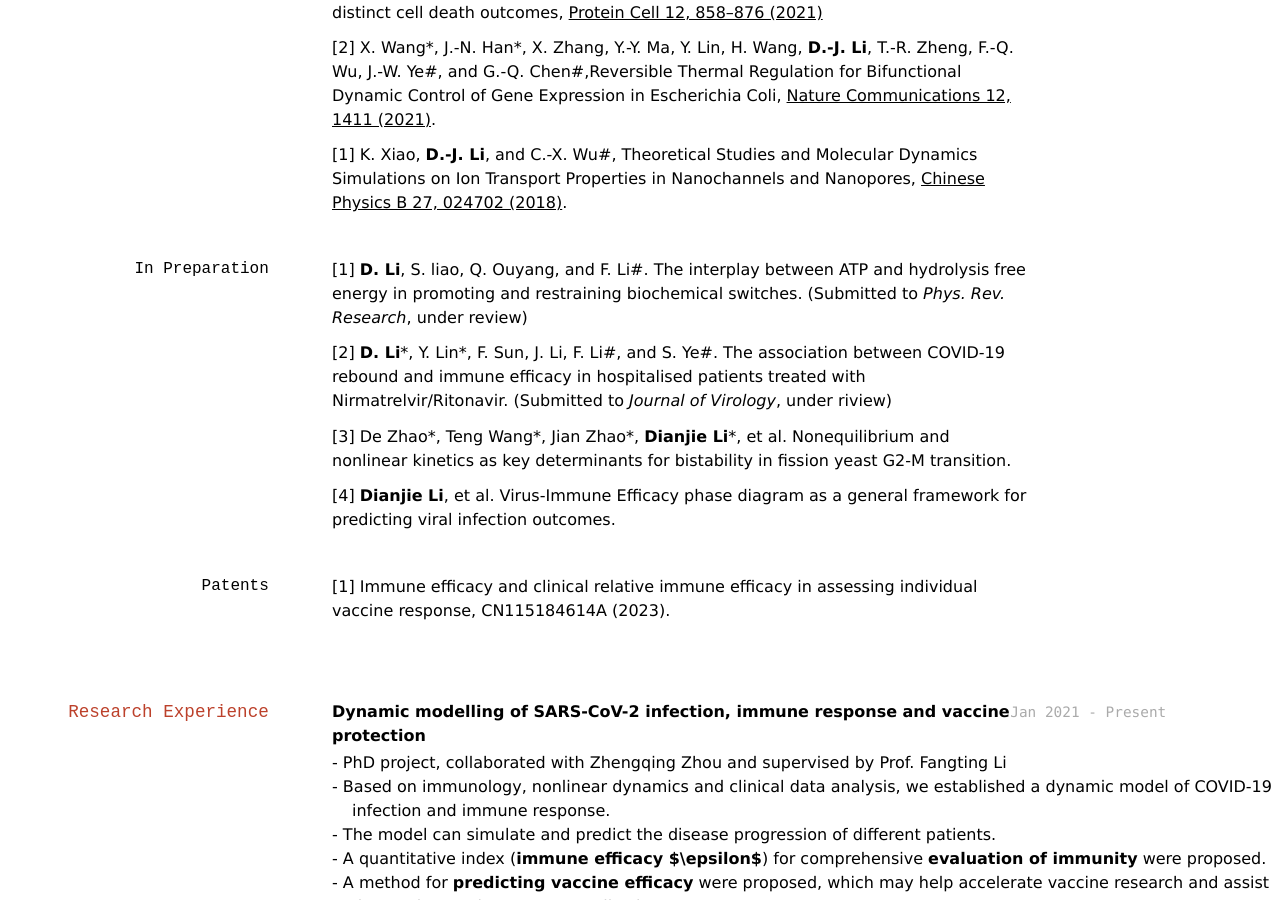
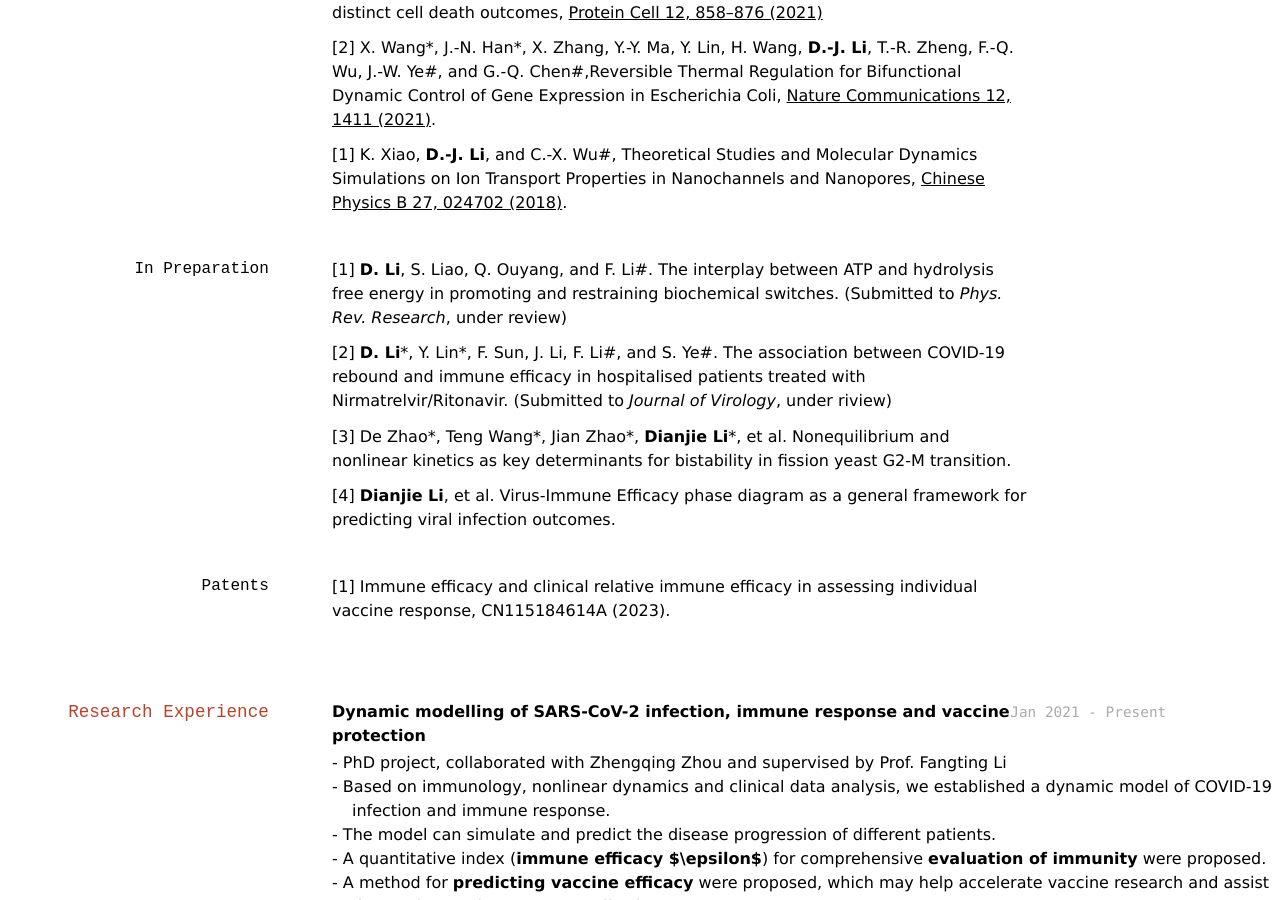
Before and after one commit to EggYouKnow/EggYouKnow.github.io, a Jekyll site: the page built from index.md, in a window 1280 px wide and 900 px high, scrolled down 1044 px. Built offline with Jekyll 4.4.1, drawn with Linux system fonts in a browser that asks for light colours.

```diff
--- a/index.md
+++ b/index.md
@@ -51,7 +51,7 @@ Systems biology, bioenergetics, theoretical immunology, gene regulatory network
 [1] K. Xiao, __D.-J. Li__, and C.-X. Wu\#, Theoretical Studies and Molecular Dynamics Simulations on Ion Transport Properties in Nanochannels and Nanopores, [Chinese Physics B 27, 024702 (2018)](https://iopscience.iop.org/article/10.1088/1674-1056/27/2/024702/meta).
 
 ### In Preparation
-[1] __D. Li__, S. liao, Q. Ouyang, and F. Li\#. The interplay between ATP and hydrolysis free energy in promoting and restraining biochemical switches. (Submitted to _Phys. Rev. Research_, under review)
+[1] __D. Li__, S. Liao, Q. Ouyang, and F. Li\#. The interplay between ATP and hydrolysis free energy in promoting and restraining biochemical switches. (Submitted to _Phys. Rev. Research_, under review)
 
 [2] __D. Li__\*, Y. Lin\*, F. Sun, J. Li, F. Li\#, and S. Ye\#. The association between COVID-19 rebound and immune efficacy in hospitalised patients treated with Nirmatrelvir/Ritonavir. (Submitted to _Journal of Virology_, under riview)
 
```
